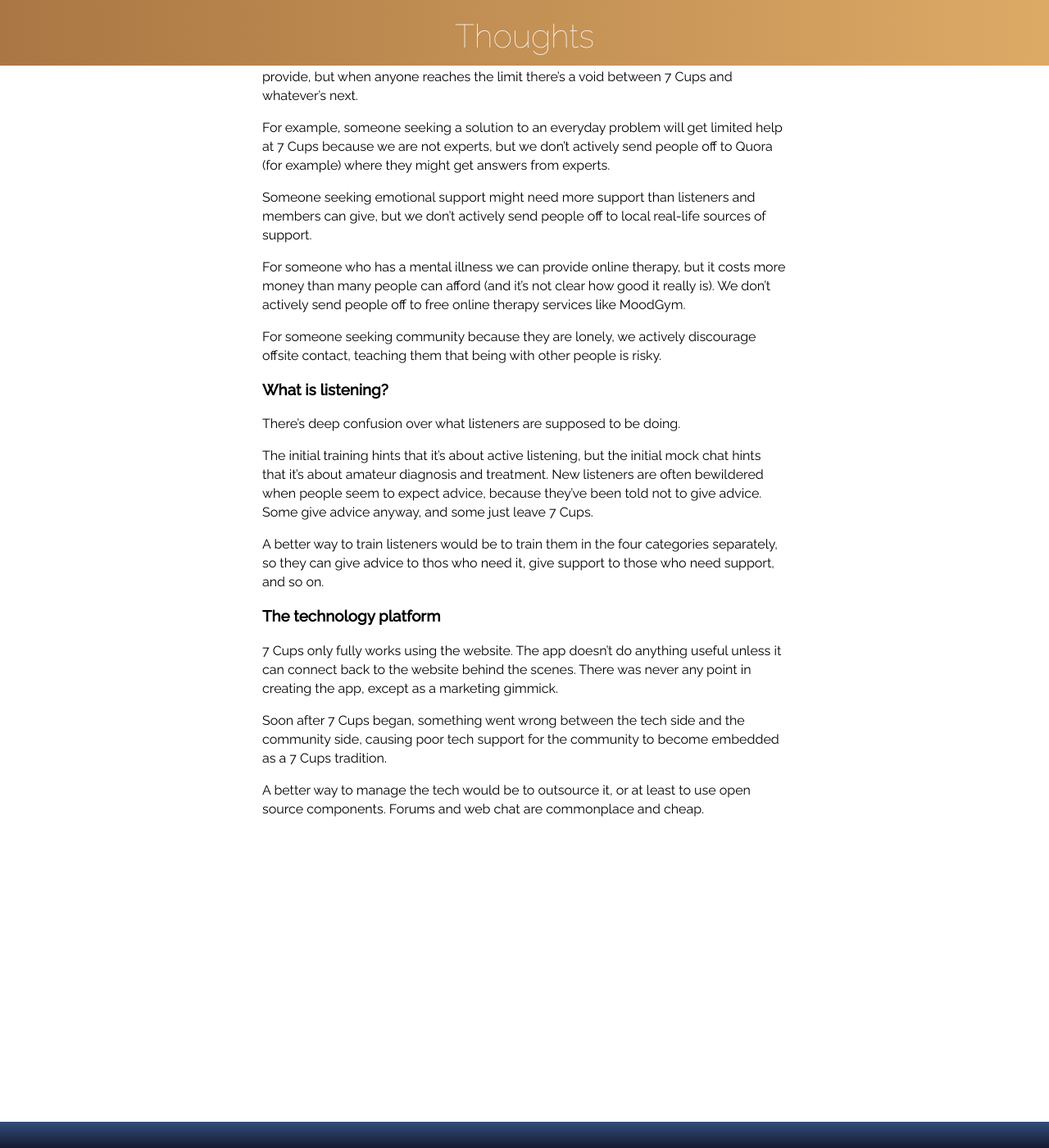
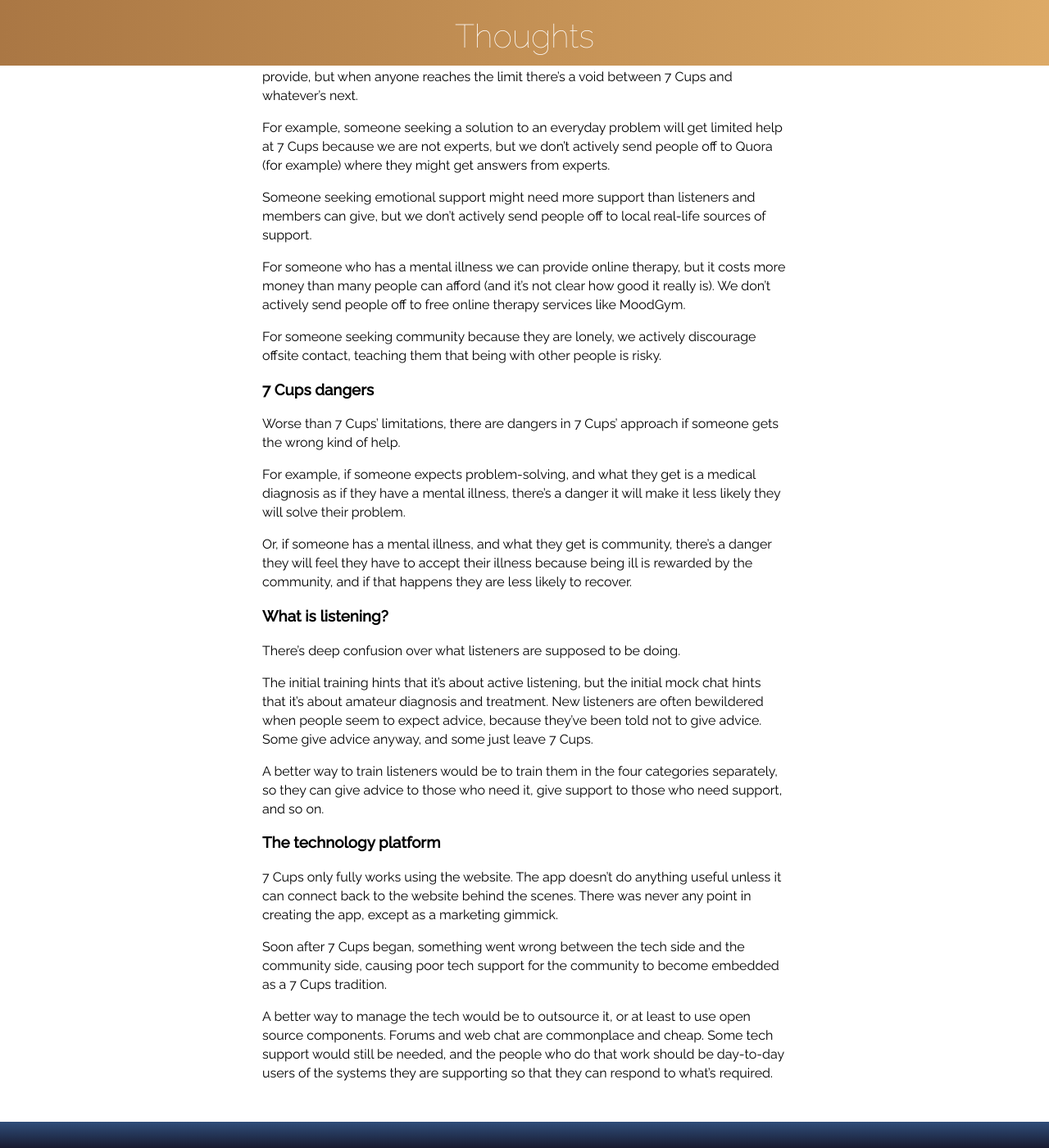
Before and after one commit to RarelyCharlie/rarelycharlie.github.io, a Jekyll site: the page built from _draft/thoughts.md, in a window 1280 px wide and 1400 px high, scrolled down 512 px. Shown: the whole window at 82% size. Built offline with Jekyll 4.4.1, drawn with Linux system fonts in a browser that asks for light colours.

Commit message:
Update thoughts.md

```diff
--- a/_draft/thoughts.md
+++ b/_draft/thoughts.md
@@ -24,13 +24,21 @@ For someone who has a mental illness we can provide online therapy, but it costs
 
 For someone seeking community because they are lonely, we actively discourage offsite contact, teaching them that being with other people is risky.
 
+### 7 Cups dangers
+
+Worse than 7 Cups' limitations, there are dangers in 7 Cups' approach if someone gets the wrong kind of help.
+
+For example, if someone expects problem-solving, and what they get is a medical diagnosis as if they have a mental illness, there's a danger it will make it less likely they will solve their problem.
+
+Or, if someone has a mental illness, and what they get is community, there's a danger they will feel they have to accept their illness because being ill is rewarded by the community, and if that happens they are less likely to recover.
+
 ### What is listening?
 
 There's deep confusion over what listeners are supposed to be doing.
 
 The initial training hints that it's about active listening, but the initial mock chat hints that it's about amateur diagnosis and treatment. New listeners are often bewildered when people seem to expect advice, because they've been told not to give advice. Some give advice anyway, and some just leave 7 Cups.
 
-A better way to train listeners would be to train them in the four categories separately, so they can give advice to thos who need it, give support to those who need support, and so on.
+A better way to train listeners would be to train them in the four categories separately, so they can give advice to those who need it, give support to those who need support, and so on.
 
 ### The technology platform
 
@@ -38,4 +46,4 @@ A better way to train listeners would be to train them in the four categories se
 
 Soon after 7 Cups began, something went wrong between the tech side and the community side, causing poor tech support for the community to become embedded as a 7 Cups tradition.
 
-A better way to manage the tech would be to outsource it, or at least to use open source components. Forums and web chat are commonplace and cheap.
+A better way to manage the tech would be to outsource it, or at least to use open source components. Forums and web chat are commonplace and cheap. Some tech support would still be needed, and the people who do that work should be day-to-day users of the systems they are supporting so that they can respond to what's required.
```
